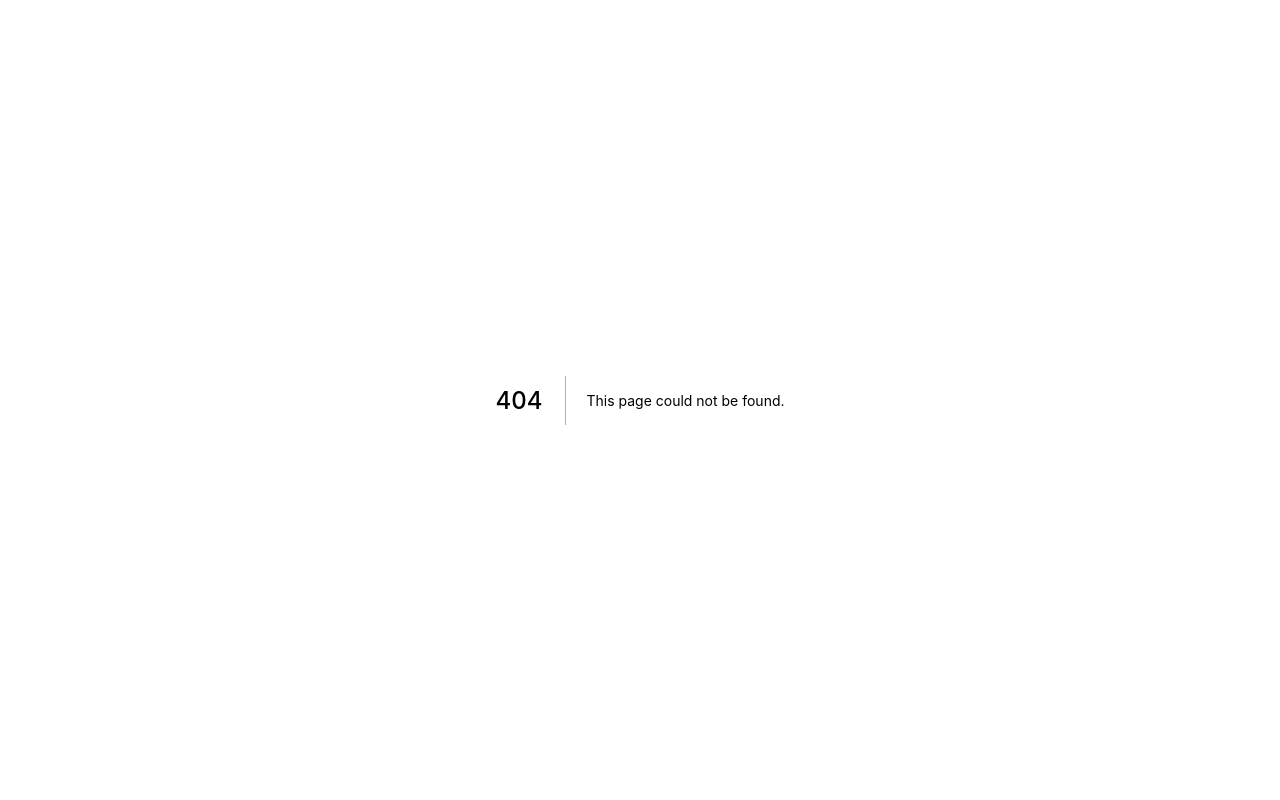
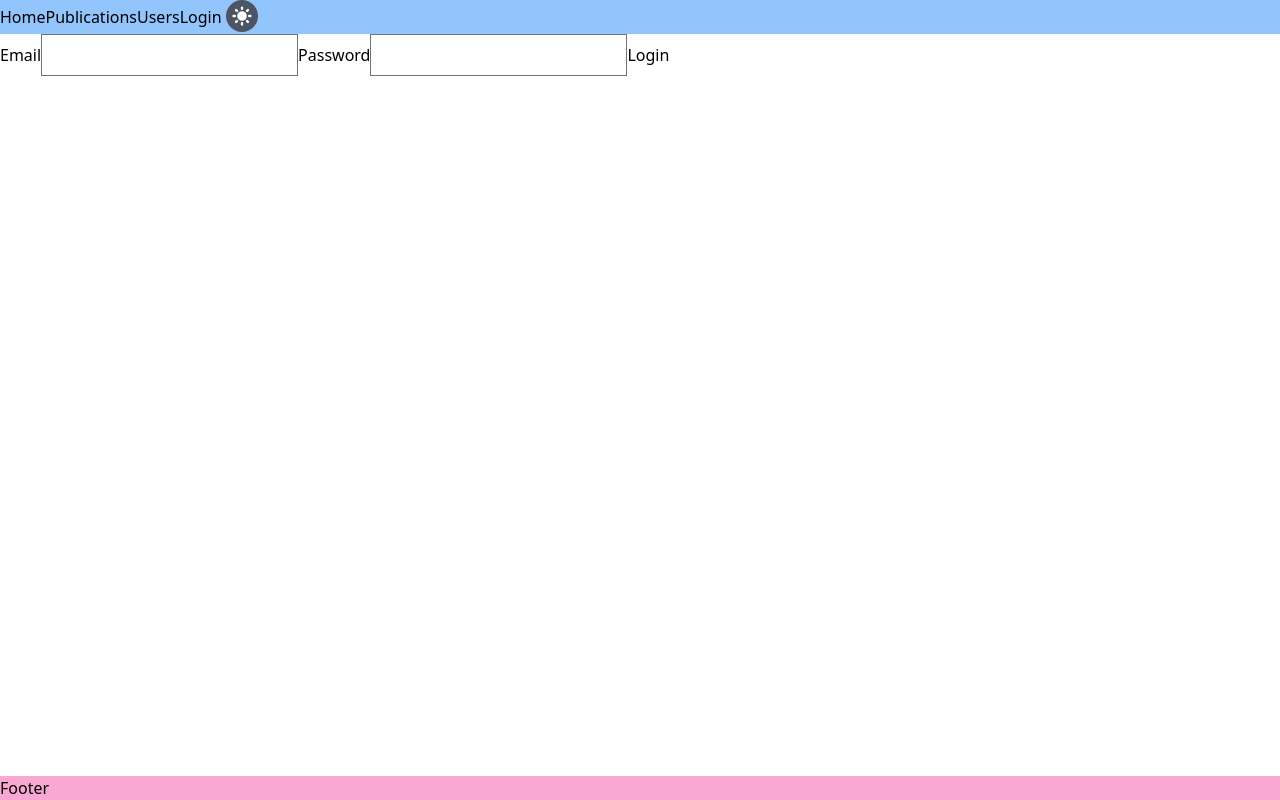
Before and after one commit to blai30/novelists-web, a Next.js app: page /users/login in a window 1280 px wide. Before the commit this address had no page. Built offline with nearby package versions, Linux system fonts and the light colour scheme; a web font is replaced by a local one; what @tailwindcss/typography would draw is missing.

Commit message:
feat: add WIP login page

```diff
--- a/src/components/shared/Header.tsx
+++ b/src/components/shared/Header.tsx
@@ -13,6 +13,9 @@ const Header = () => {
       <Link href="/users">
         <a>Users</a>
       </Link>
+      <Link href="/users/login">
+        <a>Login</a>
+      </Link>
       <DarkToggle />
     </header>
   )
--- a/src/models/user.ts
+++ b/src/models/user.ts
@@ -1,7 +1,6 @@
 export interface User {
   id: string
   email: string
-  password: string
   display_name: string
   created_at?: Date
   updated_at?: Date
--- /dev/null
+++ b/src/pages/users/login.tsx
@@ -0,0 +1,23 @@
+import { NextPage } from 'next'
+import Link from 'next/link'
+import { getLayout } from '@/components/shared/Layout'
+
+const Login = () => {
+  return (
+    <form onSubmit={() => {}}>
+      <label htmlFor="email">
+        Email
+        <input id="email" type="email" />
+      </label>
+      <label htmlFor="password">
+        Password
+        <input id="password" type="password" />
+      </label>
+      <button type="submit">Login</button>
+    </form>
+  )
+}
+
+Login.getLayout = (page: NextPage) => getLayout(page)
+
+export default Login
```
Also changed, not shown: package.json (+4 -4 lines), next-env.d.ts, 1 other file (tests, documents, lock files or other folders).
